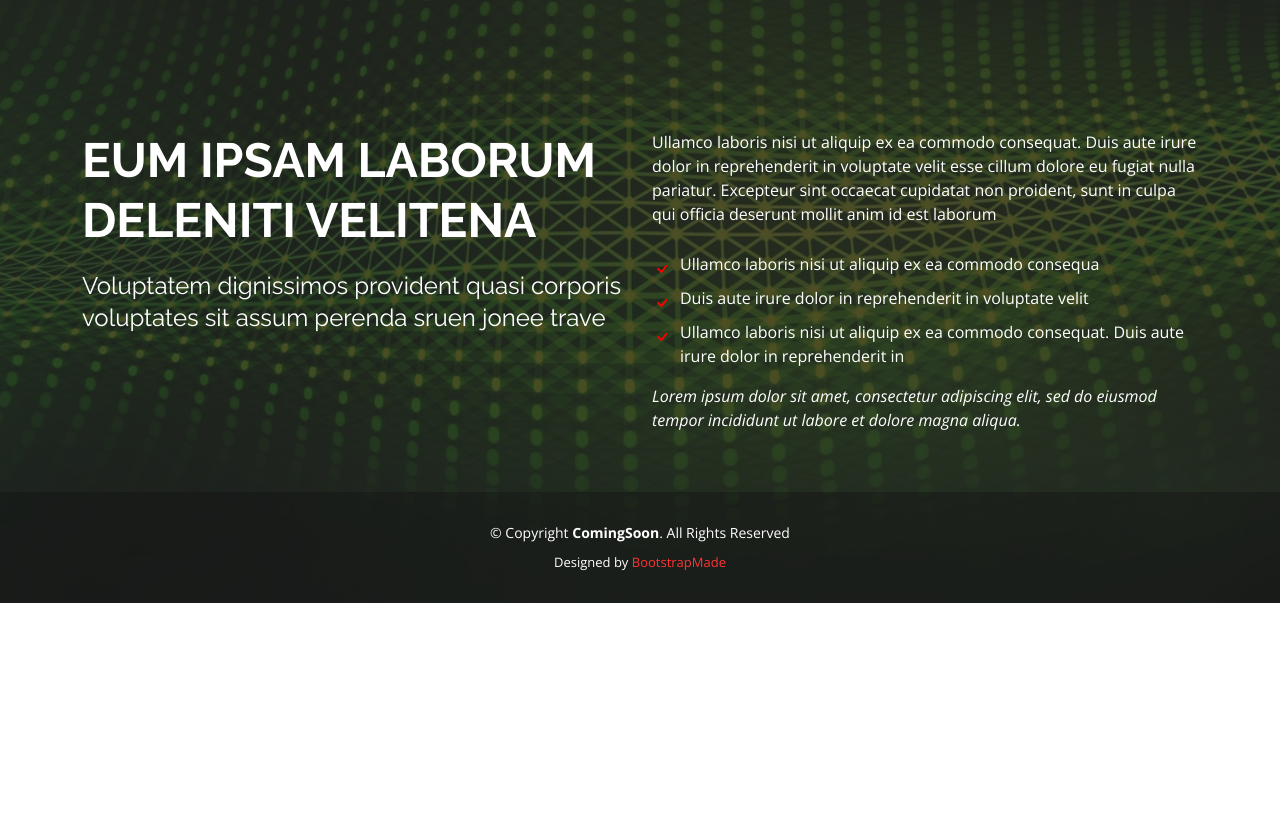
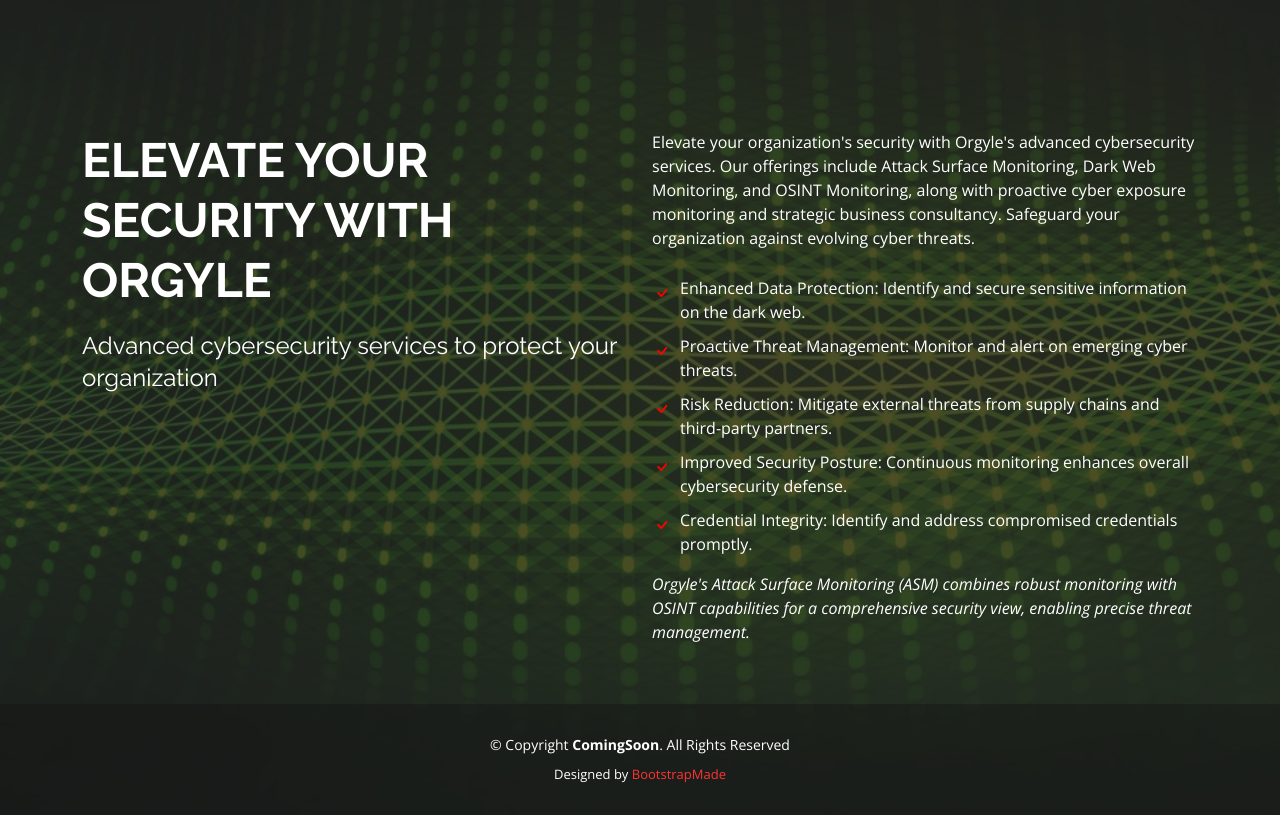
Before and after one commit to cjtporgyle/orgyletemp, a plain HTML site: page index.html in a window 1280 px wide. Shown: the part 760-1575 px from the top of the page. Before the commit the page ends 1363 px from the top, so only its background shows below. Drawn offline with nearby package versions, Linux system fonts and the light colour scheme; a script that the page names is missing.

Commit message:
Update index.html

```diff
--- a/index.html
+++ b/index.html
@@ -28,6 +28,11 @@
       margin: 0 auto;
       max-width: 300px; /* Adjusted max-width to 300px for 200% increase */
       width: 100%;
+    }
+
+    /* Assuming the dark mask class is .dark-mask */
+    .dark-mask {
+      background: transparent !important;
     }
   </style>
 
@@ -101,23 +106,27 @@
 
         <div class="row content">
           <div class="col-lg-6">
-            <h2>Eum ipsam laborum deleniti velitena</h2>
-            <h3>Voluptatem dignissimos provident quasi corporis voluptates sit assum perenda sruen jonee trave</h3>
+            <h2>Elevate Your Security with Orgyle</h2>
+            <h3>Advanced cybersecurity services to protect your organization</h3>
           </div>
           <div class="col-lg-6 pt-4 pt-lg-0">
             <p>
-              Ullamco laboris nisi ut aliquip ex ea commodo consequat. Duis aute irure dolor in reprehenderit in voluptate
-              velit esse cillum dolore eu fugiat nulla pariatur. Excepteur sint occaecat cupidatat non proident, sunt in
-              culpa qui officia deserunt mollit anim id est laborum
+              Elevate your organization's security with Orgyle's advanced cybersecurity services. Our offerings
+              include Attack Surface Monitoring, Dark Web Monitoring, and OSINT Monitoring, along with
+              proactive cyber exposure monitoring and strategic business consultancy. Safeguard your
+              organization against evolving cyber threats.
             </p>
             <ul>
-              <li><i class="bi bi-check"></i> Ullamco laboris nisi ut aliquip ex ea commodo consequa</li>
-              <li><i class="bi bi-check"></i> Duis aute irure dolor in reprehenderit in voluptate velit</li>
-              <li><i class="bi bi-check"></i> Ullamco laboris nisi ut aliquip ex ea commodo consequat. Duis aute irure dolor in reprehenderit in</li>
+              <li><i class="bi bi-check"></i> Enhanced Data Protection: Identify and secure sensitive information on the dark web.</li>
+              <li><i class="bi bi-check"></i> Proactive Threat Management: Monitor and alert on emerging cyber threats.</li>
+              <li><i class="bi bi-check"></i> Risk Reduction: Mitigate external threats from supply chains and third-party partners.</li>
+              <li><i class="bi bi-check"></i> Improved Security Posture: Continuous monitoring enhances overall cybersecurity defense.</li>
+              <li><i class="bi bi-check"></i> Credential Integrity: Identify and address compromised credentials promptly.</li>
             </ul>
             <p class="fst-italic">
-              Lorem ipsum dolor sit amet, consectetur adipiscing elit, sed do eiusmod tempor incididunt ut labore et dolore
-              magna aliqua.
+              Orgyle's Attack Surface Monitoring (ASM) combines robust monitoring
+              with OSINT capabilities for a comprehensive security view, enabling
+              precise threat management.
             </p>
           </div>
         </div>
```
